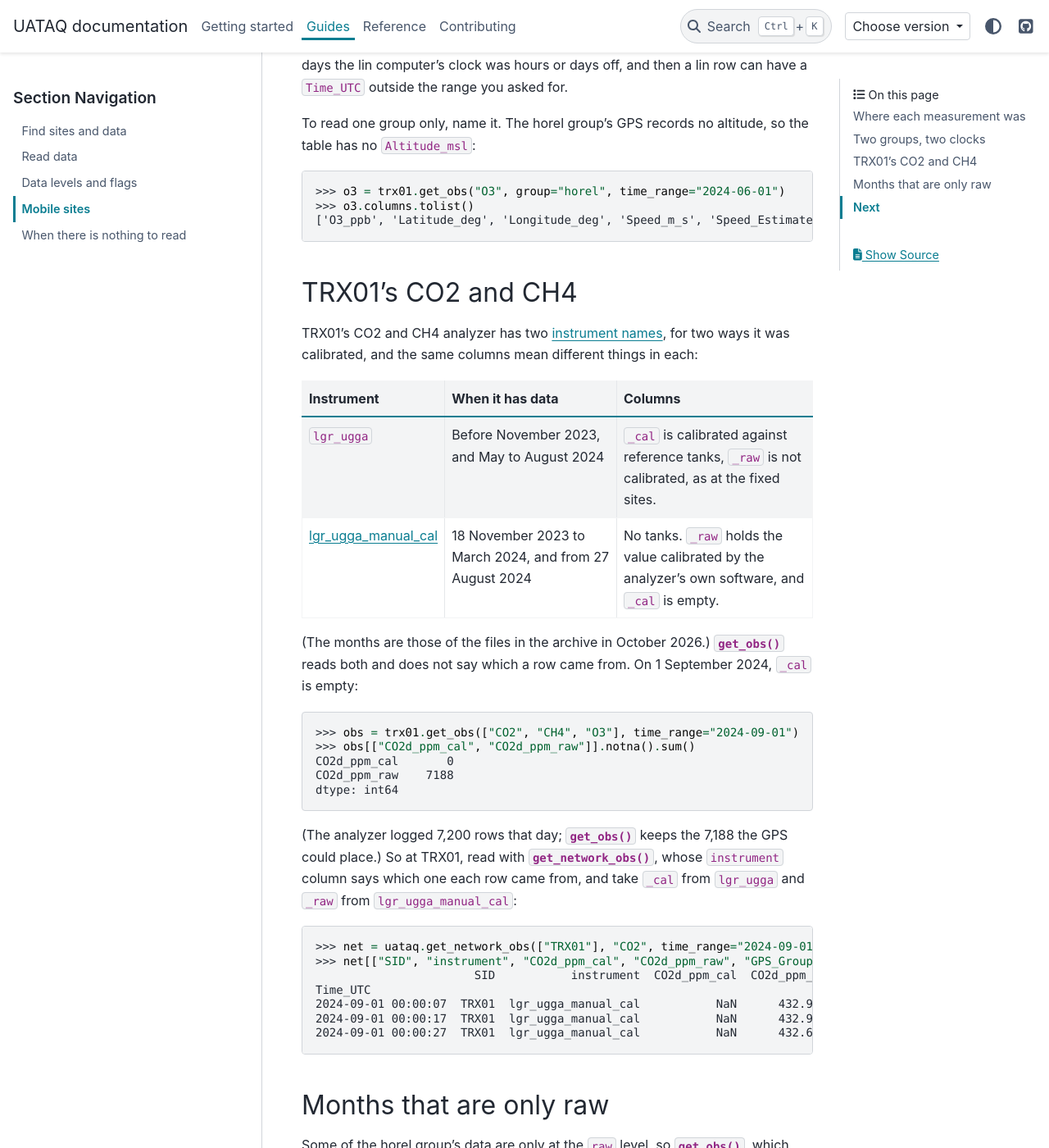
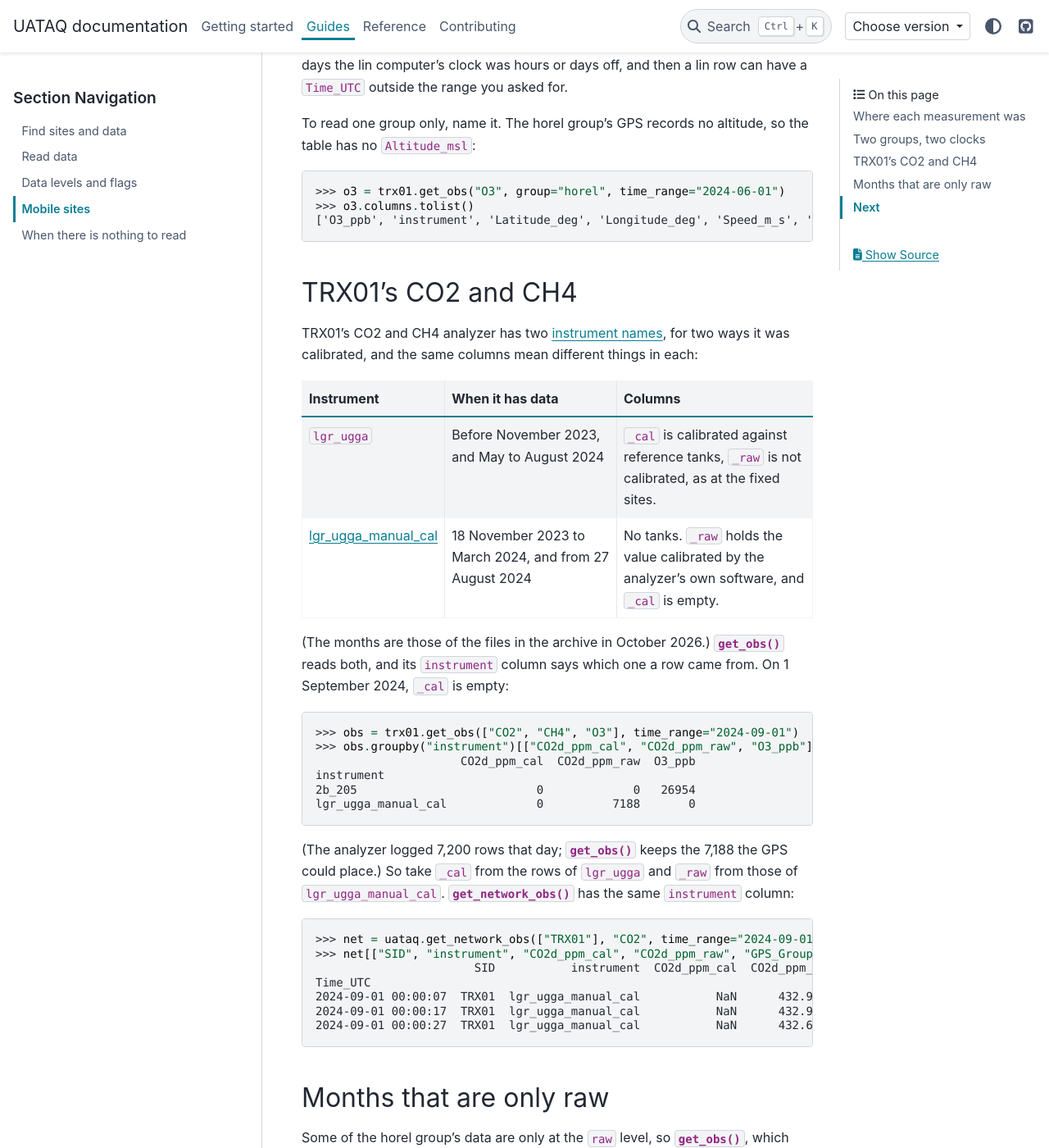
Before and after one commit to jmineau/uataq, a Sphinx documentation site: the page built from docs/guides/mobile_sites.rst, in a window 1280 px wide and 1400 px high, scrolled down 1398 px. Shown: the whole window at 82% size. Built offline with Sphinx 7.4.7 and the PyData theme 0.15.4, drawn with Linux system fonts in a browser that asks for light colours; some of the changed text lies outside the part shown.

Commit message:
feat(sites): label each row of a mobile site's get_obs with its instrument
MobileSite.get_obs gets an `instrument` column naming the instrument that
logged each row, the column get_network_obs already has. At TRX01 the rows of
lgr_ugga (_cal calibrated, _raw not) and lgr_ugga_manual_cal (_raw calibrated
by the analyzer, _cal empty) share columns, so there was no way to tell them
apart. The column follows the measurement columns and comes before the GPS
ones, with and without include_gps, in wide and long format.

include_gps=False no longer goes through Site.get_obs, so its warnings point
at the caller's line, as the other path's do.

```diff
--- a/docs/guides/mobile_sites.rst
+++ b/docs/guides/mobile_sites.rst
@@ -20,9 +20,9 @@ Where each measurement was
 --------------------------
 
 :func:`get_obs` at a mobile site gives a ``geopandas.GeoDataFrame``: the
-concentrations, and for each row its position (``Latitude_deg``,
-``Longitude_deg`` and ``geometry``), the vehicle's speed and course, and
-``GPS_Group``:
+concentrations, for each row the ``instrument`` that logged it, its position
+(``Latitude_deg``, ``Longitude_deg`` and ``geometry``), the vehicle's speed and
+course, and ``GPS_Group``:
 
 .. code-block:: pycon
 
@@ -30,7 +30,7 @@ concentrations, and for each row its position (``Latitude_deg``,
     >>> trx01 = uataq.get_site("TRX01")
     >>> obs = trx01.get_obs(["CO2", "CH4", "O3"], time_range="2024-06-01")
     >>> obs.columns.tolist()
-    ['CO2d_ppm_cal', 'CO2d_ppm_raw', 'CH4d_ppm_cal', 'CH4d_ppm_raw', 'O3_ppb', 'Latitude_deg', 'Longitude_deg', 'Altitude_msl', 'Speed_m_s', 'Course_deg', 'Speed_Estimated', 'Course_Estimated', 'geometry', 'GPS_Group']
+    ['CO2d_ppm_cal', 'CO2d_ppm_raw', 'CH4d_ppm_cal', 'CH4d_ppm_raw', 'O3_ppb', 'instrument', 'Latitude_deg', 'Longitude_deg', 'Altitude_msl', 'Speed_m_s', 'Course_deg', 'Speed_Estimated', 'Course_Estimated', 'geometry', 'GPS_Group']
     >>> obs["GPS_Group"].value_counts()
     GPS_Group
     horel    35135
@@ -70,7 +70,7 @@ the table has no ``Altitude_msl``:
 
     >>> o3 = trx01.get_obs("O3", group="horel", time_range="2024-06-01")
     >>> o3.columns.tolist()
-    ['O3_ppb', 'Latitude_deg', 'Longitude_deg', 'Speed_m_s', 'Speed_Estimated', 'Course_deg', 'Course_Estimated', 'geometry', 'GPS_Group']
+    ['O3_ppb', 'instrument', 'Latitude_deg', 'Longitude_deg', 'Speed_m_s', 'Speed_Estimated', 'Course_deg', 'Course_Estimated', 'geometry', 'GPS_Group']
 
 TRX01's CO2 and CH4
 -------------------
@@ -96,21 +96,22 @@ each:
        software, and ``_cal`` is empty.
 
 (The months are those of the files in the archive in October 2026.)
-:func:`get_obs` reads both and does not say which a row came from. On
-1 September 2024, ``_cal`` is empty:
+:func:`get_obs` reads both, and its ``instrument`` column says which one a row
+came from. On 1 September 2024, ``_cal`` is empty:
 
 .. code-block:: pycon
 
     >>> obs = trx01.get_obs(["CO2", "CH4", "O3"], time_range="2024-09-01")
-    >>> obs[["CO2d_ppm_cal", "CO2d_ppm_raw"]].notna().sum()
-    CO2d_ppm_cal       0
-    CO2d_ppm_raw    7188
-    dtype: int64
+    >>> obs.groupby("instrument")[["CO2d_ppm_cal", "CO2d_ppm_raw", "O3_ppb"]].count()
+                         CO2d_ppm_cal  CO2d_ppm_raw  O3_ppb
+    instrument
+    2b_205                          0             0   26954
+    lgr_ugga_manual_cal             0          7188       0
 
 (The analyzer logged 7,200 rows that day; :func:`get_obs` keeps the 7,188 the
-GPS could place.) So at TRX01, read with :func:`get_network_obs`, whose ``instrument`` column says
-which one each row came from, and take ``_cal`` from ``lgr_ugga`` and ``_raw``
-from ``lgr_ugga_manual_cal``:
+GPS could place.) So take ``_cal`` from the rows of ``lgr_ugga`` and ``_raw``
+from those of ``lgr_ugga_manual_cal``. :func:`get_network_obs` has the same
+``instrument`` column:
 
 .. code-block:: pycon
 
--- a/src/uataq/__init__.py
+++ b/src/uataq/__init__.py
@@ -136,8 +136,8 @@ def get_obs(
     pd.DataFrame
         The observations, from the ``final`` level (see :func:`uataq.read_data`
         to read another level). At a mobile site it is a
-        ``geopandas.GeoDataFrame`` with the position of each row (see
-        :doc:`/guides/mobile_sites`).
+        ``geopandas.GeoDataFrame`` with the ``instrument`` that logged each row
+        and its position (see :doc:`/guides/mobile_sites`).
 
     Raises
     ------
```
Also changed, not shown: docs/guides/read_data.rst (+9 -9 lines), 2 other files.
